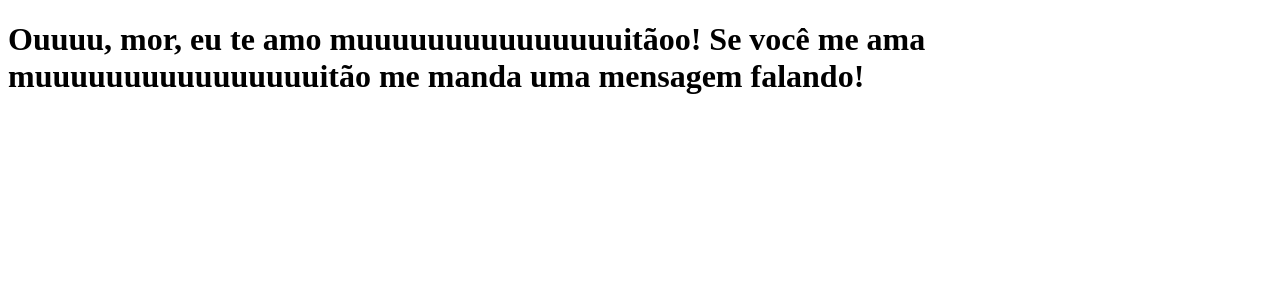
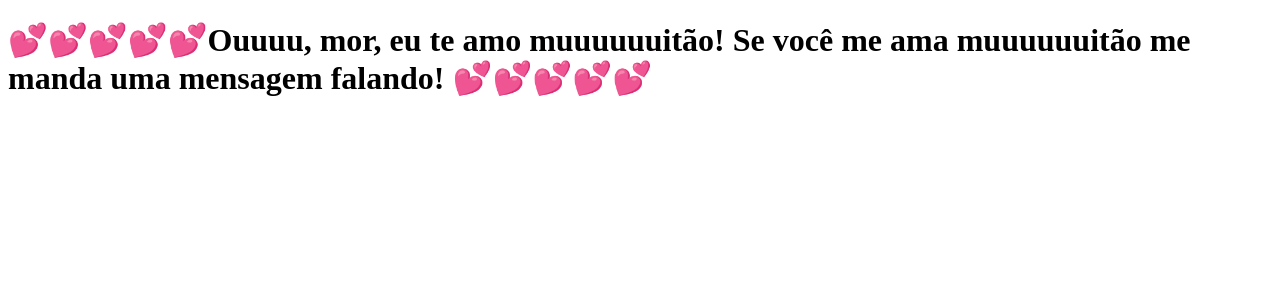
Before and after one commit to nic-san/clone-tabnews, a Next.js app: page / in a window 1280 px wide. Shown: the top 300 px of the page. Built offline with nearby package versions, Linux system fonts and the light colour scheme.

Commit message:
modifica novamente a mensagem

```diff
--- a/pages/index.js
+++ b/pages/index.js
@@ -1,5 +1,5 @@
 function Home(){
-    return <h1>Ouuuu, mor, eu te amo muuuuuuuuuuuuuuuitãoo! Se você me ama muuuuuuuuuuuuuuuuitão me manda uma mensagem falando!</h1>
+    return <h1>💕💕💕💕💕Ouuuu, mor, eu te amo muuuuuuitão! Se você me ama muuuuuuitão me manda uma mensagem falando! 💕💕💕💕💕</h1>
 }
 
 export default Home;
```
